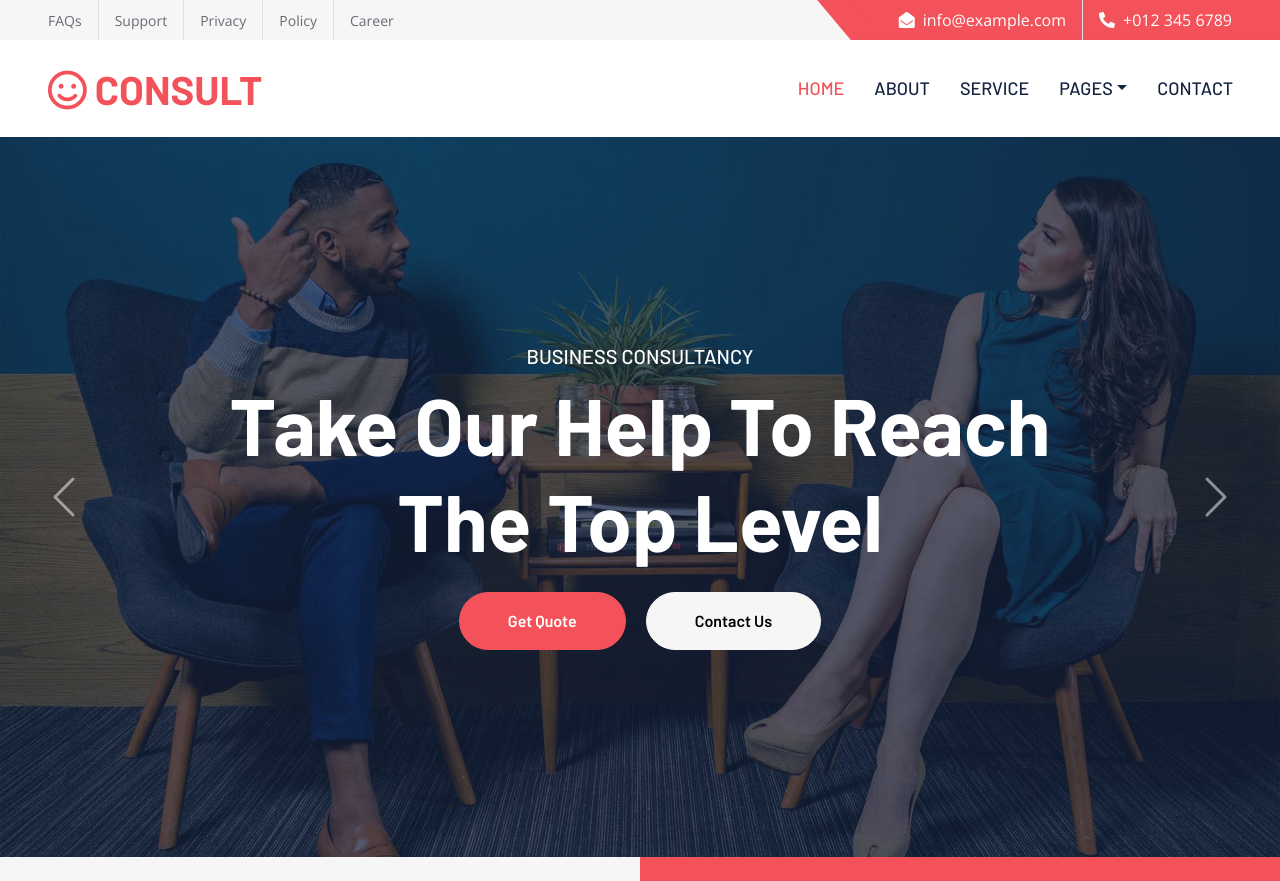
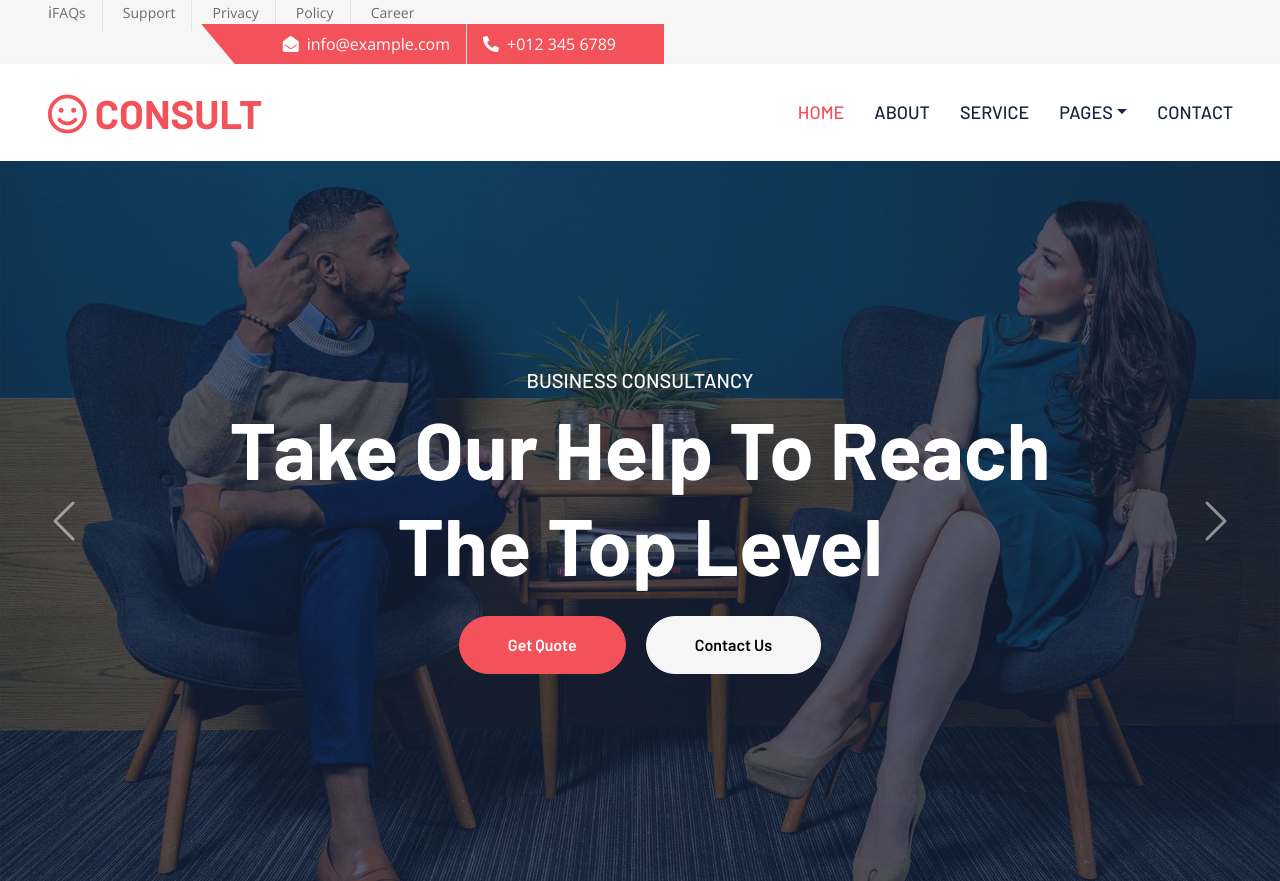
Before and after one commit to gmujtaba007/karachi1, a plain HTML site: page index.html in a window 1280 px wide. Shown: the top 881 px of the page. Drawn offline with nearby package versions, Linux system fonts and the light colour scheme.

Commit message:
change new addition 1

```diff
--- a/index.html
+++ b/index.html
@@ -3,7 +3,7 @@
 
 <head>
     <meta charset="utf-8">
-    <title>CONSULT - Consultancy Website Template</title>
+    <title>gm - Consultancy</title>
     <meta content="width=device-width, initial-scale=1.0" name="viewport">
     <meta content="Free HTML Templates" name="keywords">
     <meta content="Free HTML Templates" name="description">
@@ -33,9 +33,9 @@
 <div>
     <!-- Topbar Start -->
     <div class="container-fluid bg-secondary ps-5 pe-0 d-none d-lg-block">
-        <div class="row gx-0">
+        <div class="row gx-0">i
             <div class="col-md-6 text-center text-lg-start mb-2 mb-lg-0">
-                <div class="d-inline-flex align-items-center">
+                <div class="d-iinline-flex align-items-center">
                     <a class="text-body py-2 pe-3 border-end" href=""><small>FAQs</small></a>
                     <a class="text-body py-2 px-3 border-end" href=""><small>Support</small></a>
                     <a class="text-body py-2 px-3 border-end" href=""><small>Privacy</small></a>
```
